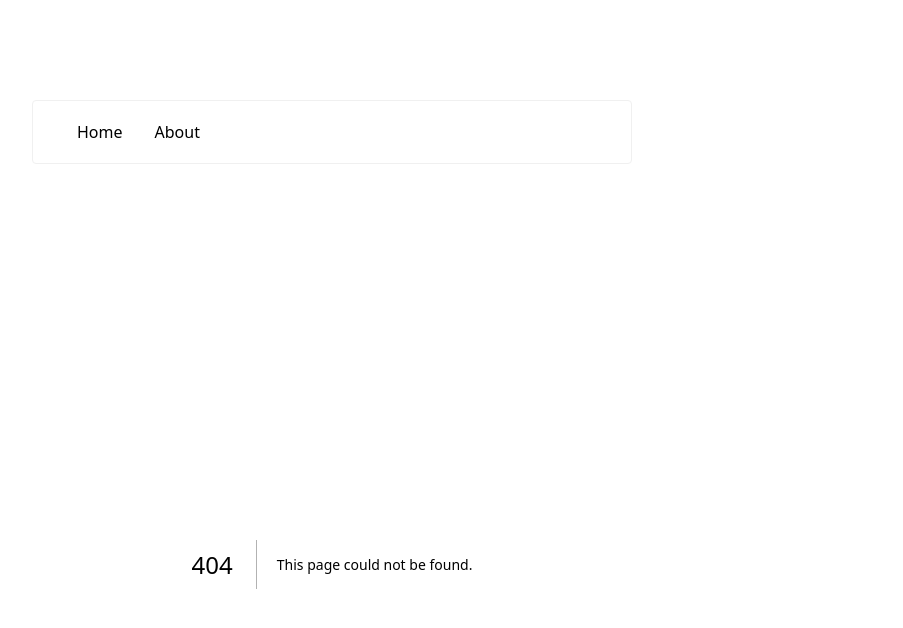
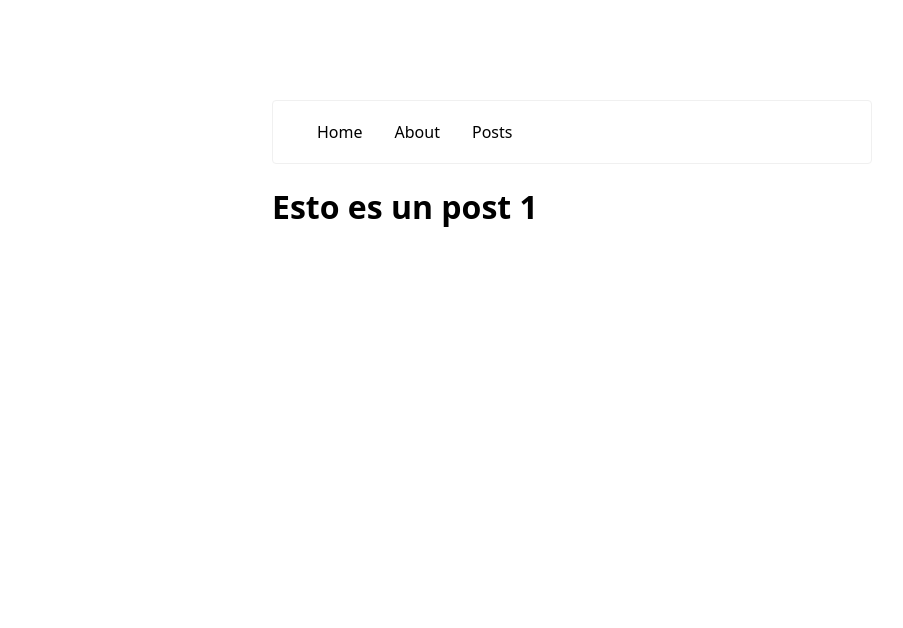
Before and after one commit to agv-ispc/next-js, a Next.js app: page /posts/1 in a window 1280 px wide. Before the commit this address had no page. Shown: the top 628 px of the page, without its empty margins (68-971 px from the left). Built offline with nearby package versions, Linux system fonts and the light colour scheme.

Commit message:
Changes to be committed: new file:   app/posts/[id]/page.jsx modified:   components/Navigation.jsx

```diff
--- /dev/null
+++ b/app/posts/[id]/page.jsx
@@ -0,0 +1,5 @@
+export default function Post ({ params }) {
+  const { id } = params
+
+  return <h1>Esto es un post {id} </h1>
+}
--- a/components/Navigation.jsx
+++ b/components/Navigation.jsx
@@ -7,6 +7,9 @@ const links = [{
 }, {
   label: 'About',
   route: '/about'
+}, {
+  label: 'Posts',
+  route: '/posts'
 }]
 
 export function Navigation () {
--- a/package.json
+++ b/package.json
@@ -11,8 +11,11 @@
   "dependencies": {
     "eslint": "8.40.0",
     "eslint-config-next": "13.4.1",
-    "next": "13.4.1",
+    "next": "^13.5.4",
     "react": "18.2.0",
     "react-dom": "18.2.0"
+  },
+  "devDependencies": {
+    "standard": "^17.1.0"
   }
 }
```
Also changed, not shown: next.config.js (+5 -4 lines), 1 other file (tests, documents, lock files or other folders).
